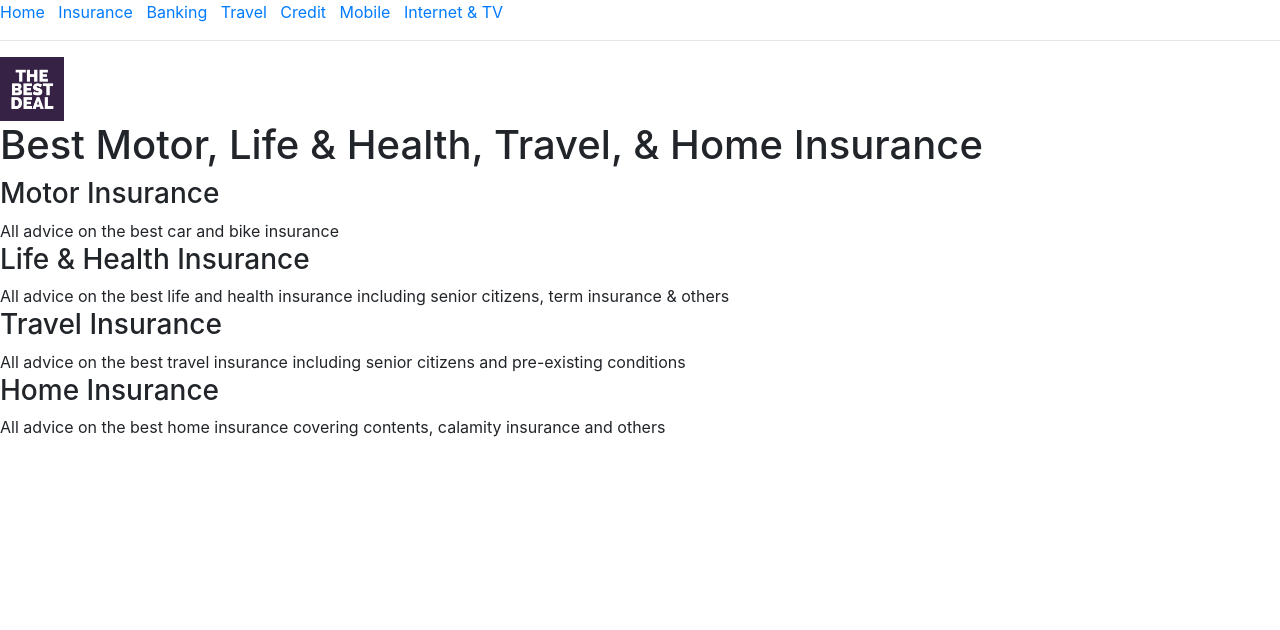
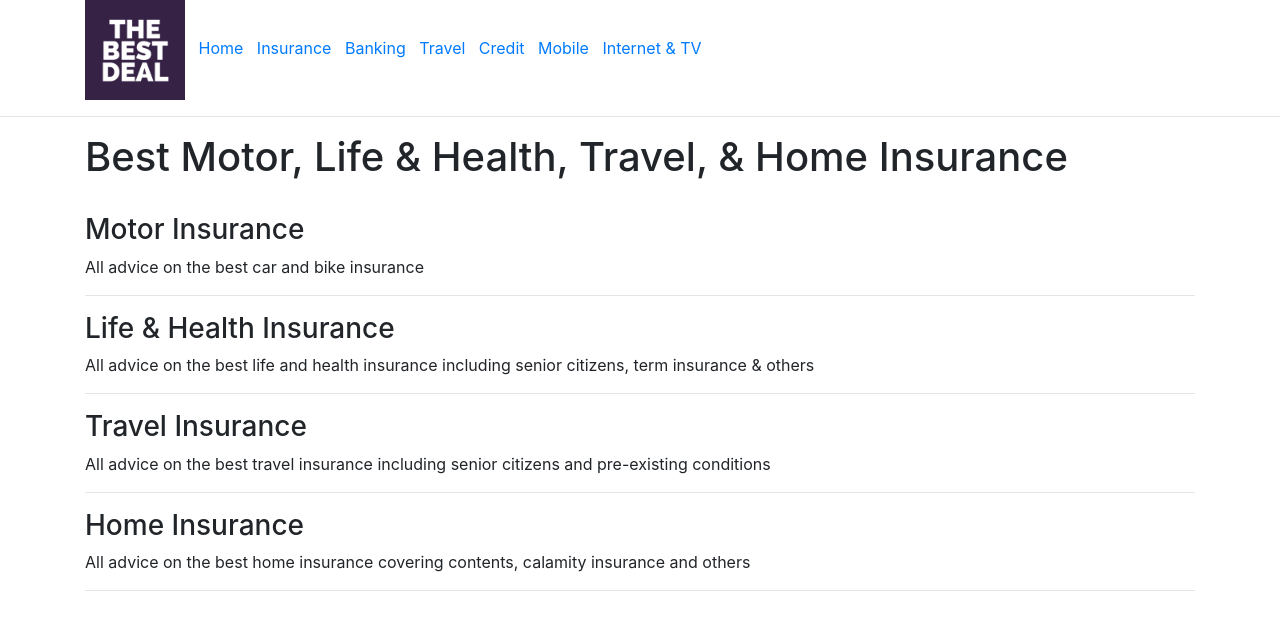
Before and after one commit to harshaimrapur/harshaimrapur.github.io, a plain HTML site: page Insurance.html in a window 1280 px wide. Drawn offline with Linux system fonts and the light colour scheme.

Commit message:
Bootstrap updated
Major changes on bootstrapping all the content categories

```diff
--- a/Insurance.html
+++ b/Insurance.html
@@ -7,9 +7,24 @@
 		  href="bootstrap.css"
 	      />
 
+	    <link rel="stylesheet"
+		  type="text/css"
+		  href="styles.css"
+	    />
 	</head>
 
 	<body>
+		<div class="container">
+			<div class="row">
+				<div class="col-md-12">
+					<a href="bestdeal.png">
+						<img
+							src="bestdeal.png"
+							width="100px"
+						/>
+					</a>
+					&nbsp;
+
 					<a href="https://harshaimrapur.github.io/"> Home
 						</a>
 					&nbsp;
@@ -37,26 +52,37 @@
 					<a href="Internet.html"> Internet & TV
 						</a>
 					&nbsp;
+				</div>
+			</div>
+		</div>
 
 		<hr></hr>
 
-		<div>
-			<a href="bestdeal.png">
-		  		<img
-		    			src="bestdeal.png"
-		     			width="5%"
-		 		 />
-			</a>
+		<div class="container">
+			<div class="row">
+				<div class="col-md-12 text-left">
+
+					<h1>Best Motor, Life & Health, Travel, & Home Insurance</h1>
+					&nbsp;
+
+					<h3>Motor Insurance</h3>
+					All advice on the best car and bike insurance
+					<hr></hr>
+
+					<h3>Life & Health Insurance</h3>
+					All advice on the best life and health insurance including senior citizens, term insurance & others
+					<hr></hr>
+
+					<h3>Travel Insurance</h3>
+					All advice on the best travel insurance including senior citizens and pre-existing conditions
+					<hr></hr>
+
+					<h3>Home Insurance</h3>
+					All advice on the best home insurance covering contents, calamity insurance and others
+					<hr></hr>
+				</div>
+			</div>
 		</div>
 
-		<h1>Best Motor, Life & Health, Travel, & Home Insurance</h1>
-		<h3>Motor Insurance</h3>
-		All advice on the best car and bike insurance
-		<h3>Life & Health Insurance</h3>
-		All advice on the best life and health insurance including senior citizens, term insurance & others
-		<h3>Travel Insurance</h3>
-		All advice on the best travel insurance including senior citizens and pre-existing conditions
-		<h3>Home Insurance</h3>
-		All advice on the best home insurance covering contents, calamity insurance and others
 	</body>
 </html>
```
Also changed, not shown: Banking.html (+42 -14 lines), Credit.html (+35 -8 lines), Internet.html (+29 -8 lines), Mobile.html (+29 -8 lines), Travel.html (+31 -8 lines), index.html (+35 -11 lines), 2 other files. Lines whose indentation alone changed are shown as unchanged.
